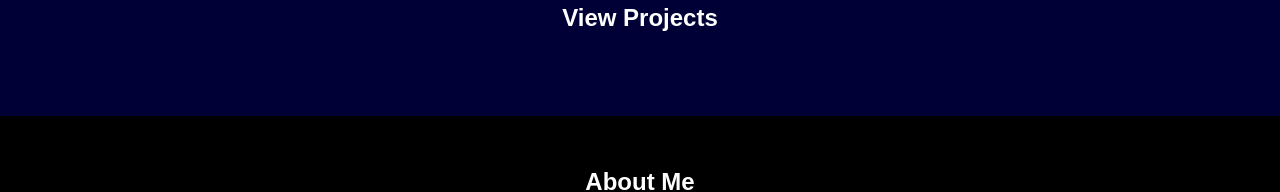
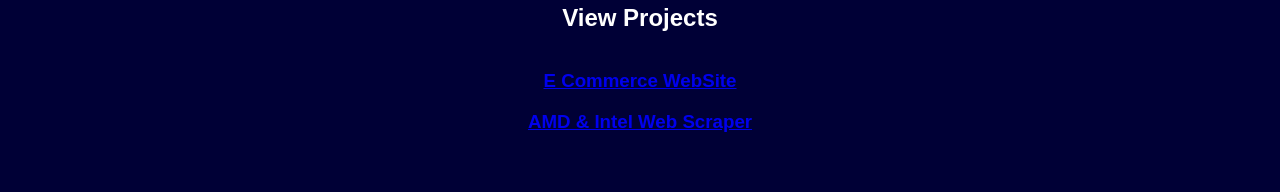
Before and after one commit to JordanDickersonRev/My_PortfolioSite, a React (Create React App) app: page / in a window 1280 px wide. Shown: the part 758-950 px from the top of the page. Built offline with nearby package versions, Linux system fonts and the light colour scheme.

Commit message:
started project page

```diff
--- a/src/App.css
+++ b/src/App.css
@@ -32,20 +32,24 @@
 }
 /*header end*/
 
-/*home page and contact page layout*/
-.homePage, .contact {
+/*home contact and projectPage layout*/
+.homePage, .contact ,.projectPage{
   background: rgb(0, 0, 54);
   padding: 1vh 15vw 4vh;
   display: flex;
   flex-direction: column;
 }
-/* end of home page and contact page layout*/
+/* end of home contact and projectPage layout*/
 
 /*home page only*/
 .mySection img{ max-width: 100%;}
 .skills{margin: 4vh 0vw;}
 #viewProjects{margin-bottom: 4vh;}
 /*home page only end*/
+
+/*project page*/
+.projectPage h2 { margin: 10vh 0vw 2vh;}
+/*end of project page*/
 
 /*about*/
 .about{
@@ -57,7 +61,7 @@
 /*about end*/
 
 /*contact page*/
-.contact h2 {margin: 5vh 0vw;}
+.contact h2{margin: 5vh 0vw;}
 
 .contact form{
   display: grid;
--- a/src/pages/home.js
+++ b/src/pages/home.js
@@ -1,7 +1,19 @@
 import About from './about';
 import Contact from './contact';
+import { Link } from 'react-router-dom';
 
 function Home(){
+
+    let project1Name = 'E Commerce WebSite';
+    let project1Summary = '';
+    let project1Description = '';
+    let project1Video = '';
+
+    let project2Name = 'AMD & Intel Web Scraper';
+    let project2Summary = '';
+    let project2Description = '';
+    let project2Video = '';
+
     return(
         <div>
             <div className='homePage'>
@@ -21,7 +33,30 @@
                 </div>
                 <h2>View Projects</h2>
                 <div id='viewProjects'>
-
+                    <div>
+                        <Link className='project'
+                        to={`/projects/${project1Name}`}
+                        state={{ name: project1Name,
+                                summary: project1Summary,
+                                description: project1Description,
+                                video: project1Video
+                            }}>
+                            <h3>{project1Name}</h3>
+                            <p>{project1Summary}</p>
+                        </Link>
+                    </div>
+                    <div>
+                        <Link className='project'
+                        to={`/projects/${project2Name}`}
+                        state={{ name: project2Name,
+                                summary: project2Summary,
+                                description: project2Description,
+                                video: project2Video
+                            }}>
+                            <h3>{project2Name}</h3>
+                            <p>{project2Summary}</p>
+                        </Link>
+                    </div>
                 </div>
             </div>
             <div id='about'><About/></div>
--- a/src/pages/projectPage.js
+++ b/src/pages/projectPage.js
@@ -1,5 +1,17 @@
+import { useLocation } from "react-router-dom"
 
 function ProjectPage(){
+    const location = useLocation();
+    const { name, summary, description, video} = location.state;
+
+    return(
+        <div className="projectPage">
+            <h2>{name}</h2>
+            <p>{summary}</p>
+            <p>{description}</p>
+
+        </div>
+    )
 
 }
 export default ProjectPage;
```
